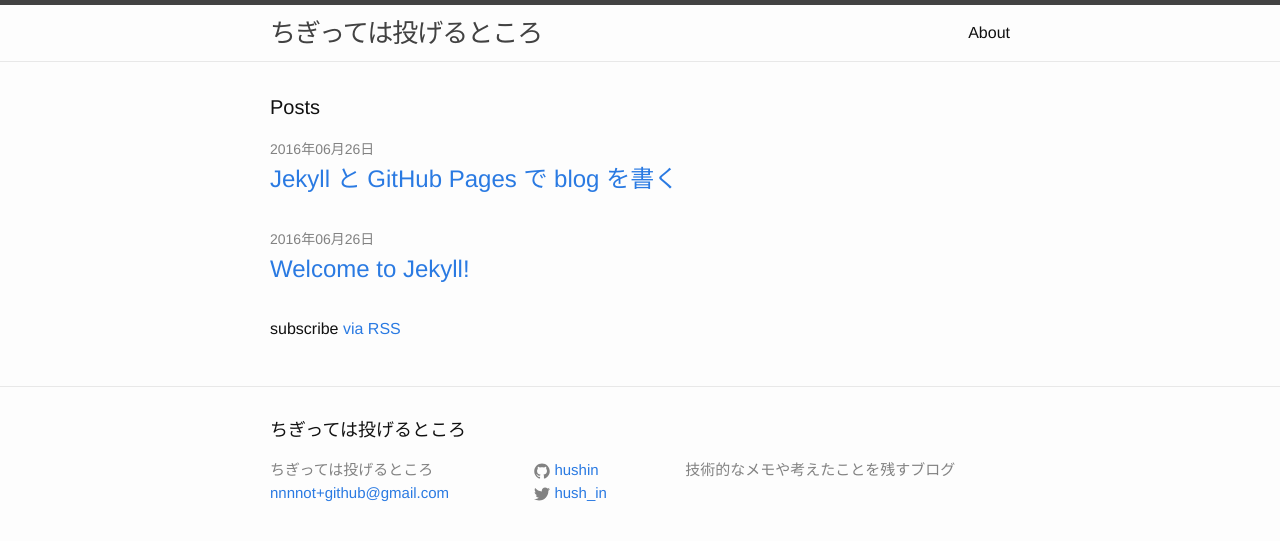
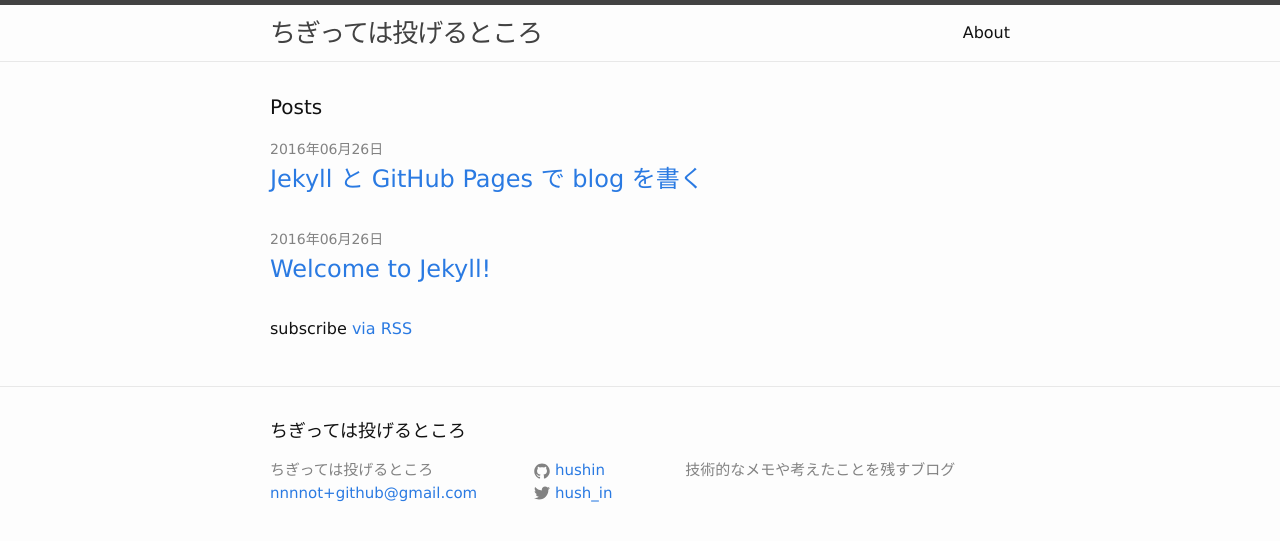
Before and after one commit to hushin/hushin.github.io, a Jekyll site: the page built from index.html, in a window 1280 px wide. Shown: the top 541 px of the page. Built offline with Jekyll 4.4.1, drawn with Linux system fonts in a browser that asks for light colours.

Commit message:
font update

```diff
--- a/css/main.scss
+++ b/css/main.scss
@@ -6,7 +6,7 @@
 
 
 // Our variables
-$base-font-family: "Helvetica Neue", Helvetica, Arial, sans-serif;
+$base-font-family: Verdana, "游ゴシック", YuGothic, "Hiragino Kaku Gothic ProN", Meiryo, "Helvetica Neue", Helvetica, Arial, sans-serif;
 $base-font-size:   16px;
 $base-font-weight: 400;
 $small-font-size:  $base-font-size * 0.875;
```
